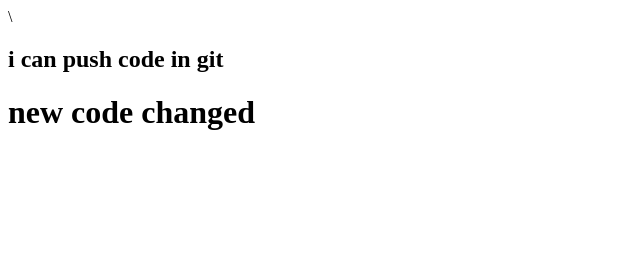
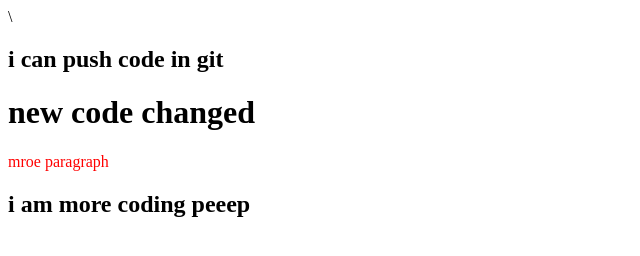
Before and after one commit to jilani98/new-folder-ripo, a plain HTML site: page index.html in a window 1280 px wide. Shown: the whole page, without its empty margins (0-640 px from the left). Drawn offline with Linux system fonts and the light colour scheme.

Commit message:
styles addes

```diff
--- /dev/null
+++ b/index.css
@@ -0,0 +1,3 @@
+p{
+    color: red;
+}
--- a/index.html
+++ b/index.html
@@ -5,11 +5,13 @@
     <meta http-equiv="X-UA-Compatible" content="IE=edge">
     <meta name="viewport" content="width=device-width, initial-scale=1.0">
     <title>my first github ripo</title>
+    <link rel="stylesheet" href="index.css">
 </head>
 <body>\
 
     <h2>i can push code in git</h2>
     <h1>new code changed</h1>
-
+    <p>mroe paragraph</p>
+    <h2>i am more coding peeep</h2>
 </body>
 </html>
```
